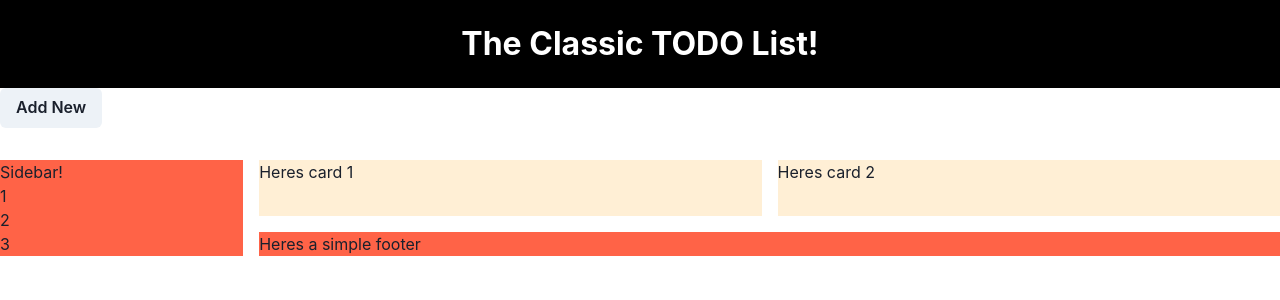
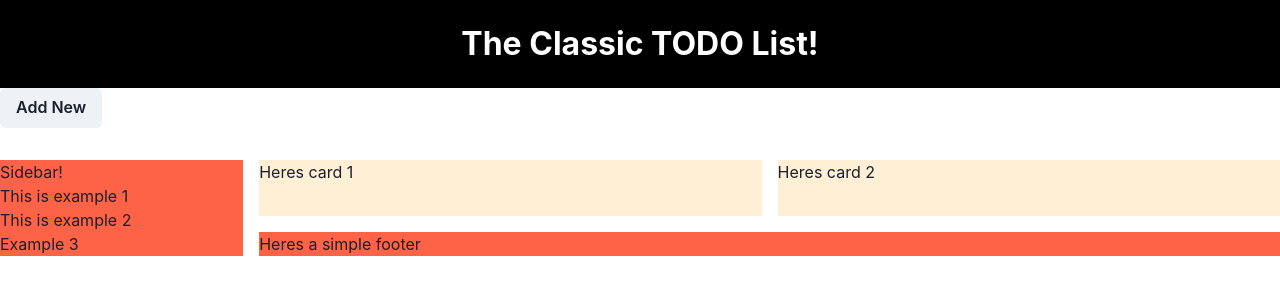
Before and after one commit to riezahughes/bun-cdklocal-testing, a Next.js app in the folder frontend/: page / in a window 1280 px wide. Shown: the top 300 px of the page. Built offline with nearby package versions, Linux system fonts and the light colour scheme.

Commit message:
sidebar showing titles

```diff
--- a/frontend/src/modules/Sidebar.tsx
+++ b/frontend/src/modules/Sidebar.tsx
@@ -1,6 +1,9 @@
 import { Box, Grid, GridItem } from "@chakra-ui/react";
+import { ListContext } from "@/store/lists.store";
+import { useContext } from "react";
 
 const Sidebar = () => {
+  const list = useContext(ListContext);
   return (
     <Box w="100%">
       <Grid>
@@ -9,9 +12,10 @@ const Sidebar = () => {
         </GridItem>
         <GridItem>
           <ul>
-            {[{ test: 1 }, { test: 2 }, { test: 3 }].map((listItem, index) => {
-              return <li key={index}>{listItem.test}</li>;
-            })}
+            {list?.list &&
+              list?.list.map((listItem, index) => {
+                return <li key={listItem.id}>{listItem.title}</li>;
+              })}
           </ul>
         </GridItem>
       </Grid>
```
